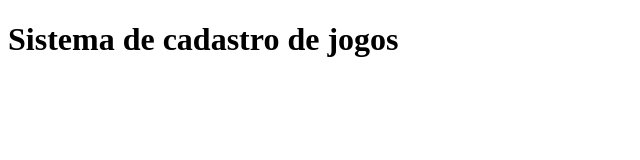
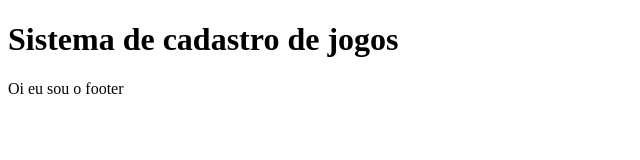
Before and after one commit to rochaah/sistema-de-cadastro, a plain HTML site: page index.html in a window 1280 px wide. Shown: the whole page, without its empty margins (0-640 px from the left). Drawn offline with Linux system fonts and the light colour scheme.

Commit message:
adicionando footer

```diff
--- a/index.html
+++ b/index.html
@@ -10,4 +10,5 @@
     <h1>Sistema de cadastro de jogos</h1>
     <script src="app.js"></script>
 </body>
+<footer>Oi eu sou o footer</footer>
 </html>
```
